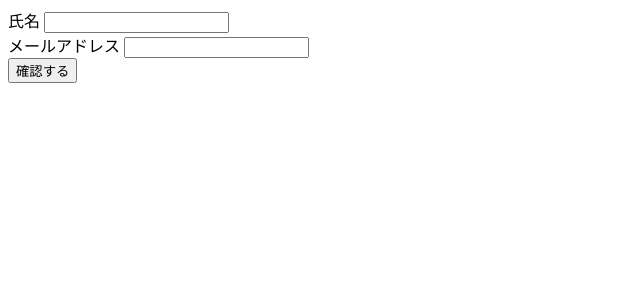
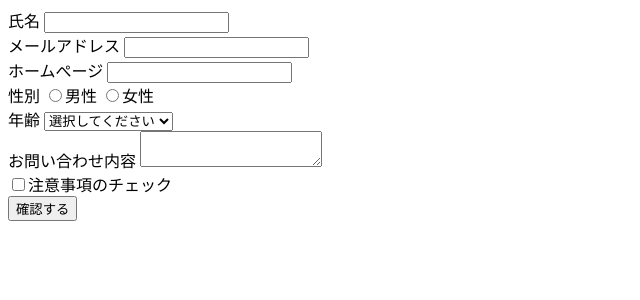
Before and after one commit to y045u/PHP_Test, a PHP site: page /input.php in a window 1280 px wide. Shown: the top 300 px of the page, without its empty margins (0-640 px from the left). Run offline with PHP 8.4, Linux system fonts and the light colour scheme.

Commit message:
お問い合わせ内容と注意事項チェックの追加

```diff
--- a/form/input.php
+++ b/form/input.php
@@ -53,6 +53,31 @@ $token = $_SESSION['csrfToken'];
 メールアドレス
 <input type="email" name="email" value="<?php if(!empty($_POST['email'])){echo h($_POST['email']) ;}?>">
 <br>
+ホームぺージ
+<input type="url" name="url" value="<?php if(!empty($_POST['url'])){echo h($_POST['url']) ;}?>">
+<br>
+性別
+<input type="radio" name="gender" value="0">男性
+<input type="radio" name="gender" value="1">女性
+<br>
+年齢
+<select name="age">
+    <option value="">選択してください</option>
+    <option value="1">~19歳</option>
+    <option value="2">20歳~29歳</option>
+    <option value="3">30歳~39歳</option>
+    <option value="4">40歳~49歳</option>
+    <option value="5">50歳~59歳</option>
+    <option value="6">60歳~</option>
+</select>
+<br>
+お問い合わせ内容
+<textarea name="contact">
+<?php if(!empty($_POST['contact'])){echo h($_POST['contact']) ;}?>
+</textarea>
+<br>
+<input type="checkbox" name="caution" value="1">注意事項のチェック
+<br>
 <input type="submit" name="btn_confirm" value="確認する">
 <input type="hidden" name="csrf" value="<?php echo $token; ?>">
 
```
